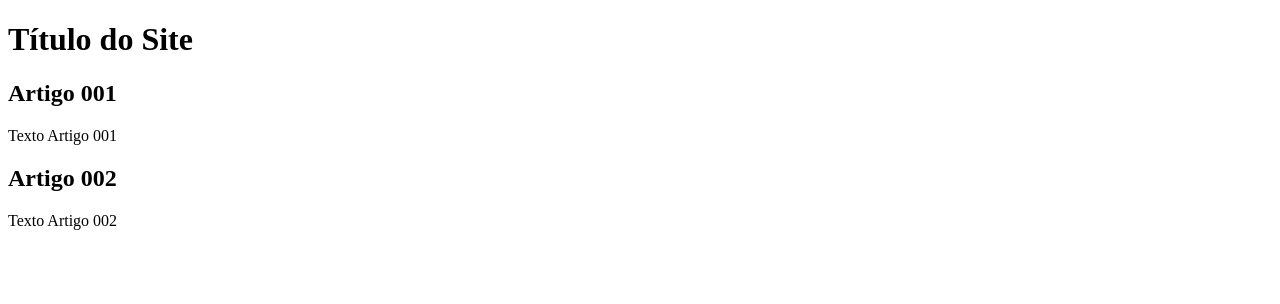
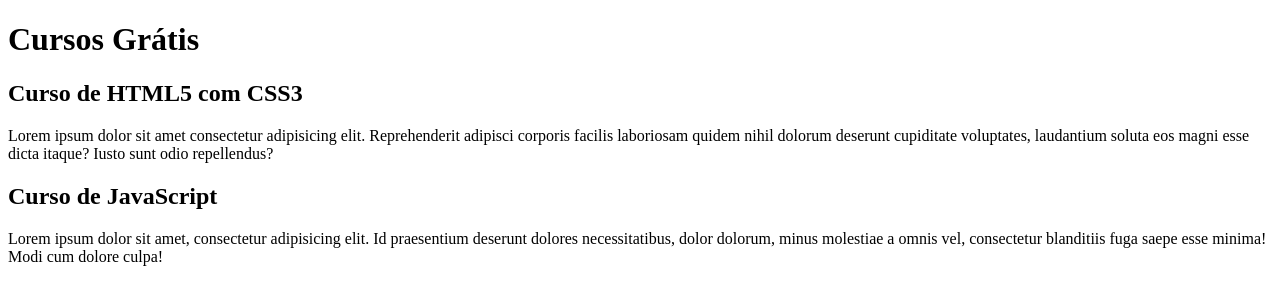
Before and after one commit to Marcio-Gabriel20/projeto-site, a plain HTML site: page index.html in a window 1280 px wide. Drawn offline with Linux system fonts and the light colour scheme.

Commit message:
comecei a escrever o conteúdo

```diff
--- a/index.html
+++ b/index.html
@@ -7,15 +7,15 @@
 <body>
     <main>
         <header>
-            <h1>Título do Site</h1>
+            <h1>Cursos Grátis</h1>
         </header>
         <article>
-            <h2>Artigo 001</h2>
-            <p>Texto Artigo 001</p>
+            <h2>Curso de HTML5 com CSS3</h2>
+            <p>Lorem ipsum dolor sit amet consectetur adipisicing elit. Reprehenderit adipisci corporis facilis laboriosam quidem nihil dolorum deserunt cupiditate voluptates, laudantium soluta eos magni esse dicta itaque? Iusto sunt odio repellendus?</p>
         </article>
         <article>
-            <h2>Artigo 002</h2>
-            <p>Texto Artigo 002</p>
+            <h2>Curso de JavaScript</h2>
+            <p>Lorem ipsum dolor sit amet, consectetur adipisicing elit. Id praesentium deserunt dolores necessitatibus, dolor dolorum, minus molestiae a omnis vel, consectetur blanditiis fuga saepe esse minima! Modi cum dolore culpa!</p>
         </article>
     </main>
 </body>
```
